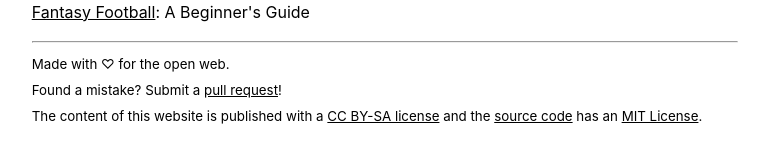
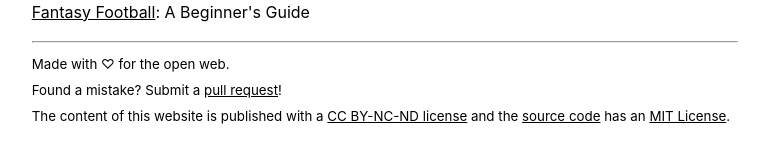
Before and after one commit to JonathanBuchh/buchh.org, a Jekyll site: the page built from index.md, in a window 1280 px wide. Shown: the part 211-374 px from the top of the page, without its empty margins (255-1024 px from the left). Built offline with Jekyll 4.4.1, drawn with Linux system fonts in a browser that asks for light colours.

```diff
--- a/_includes/footer.html
+++ b/_includes/footer.html
@@ -4,5 +4,5 @@
     <br>
     <small>Found a mistake? Submit a <a href="https://github.com/JonathanBuchh/jonathanbuchh.github.io/edit/main/{{ page.path }}">pull request</a>!</small>
     <br>
-    <small>The content of this website is published with a <a href="https://creativecommons.org/licenses/by-sa/4.0/">CC BY-SA license</a> and the <a href="https://github.com/JonathanBuchh/jonathanbuchh.github.io">source code</a> has an <a href="https://github.com/JonathanBuchh/jonathanbuchh.github.io/blob/main/LICENSE">MIT License</a>.</small>
+    <small>The content of this website is published with a <a href="https://creativecommons.org/licenses/by-nd/4.0/">CC BY-NC-ND license</a> and the <a href="https://github.com/JonathanBuchh/jonathanbuchh.github.io">source code</a> has an <a href="https://github.com/JonathanBuchh/jonathanbuchh.github.io/blob/main/LICENSE">MIT License</a>.</small>
 </footer>
```
